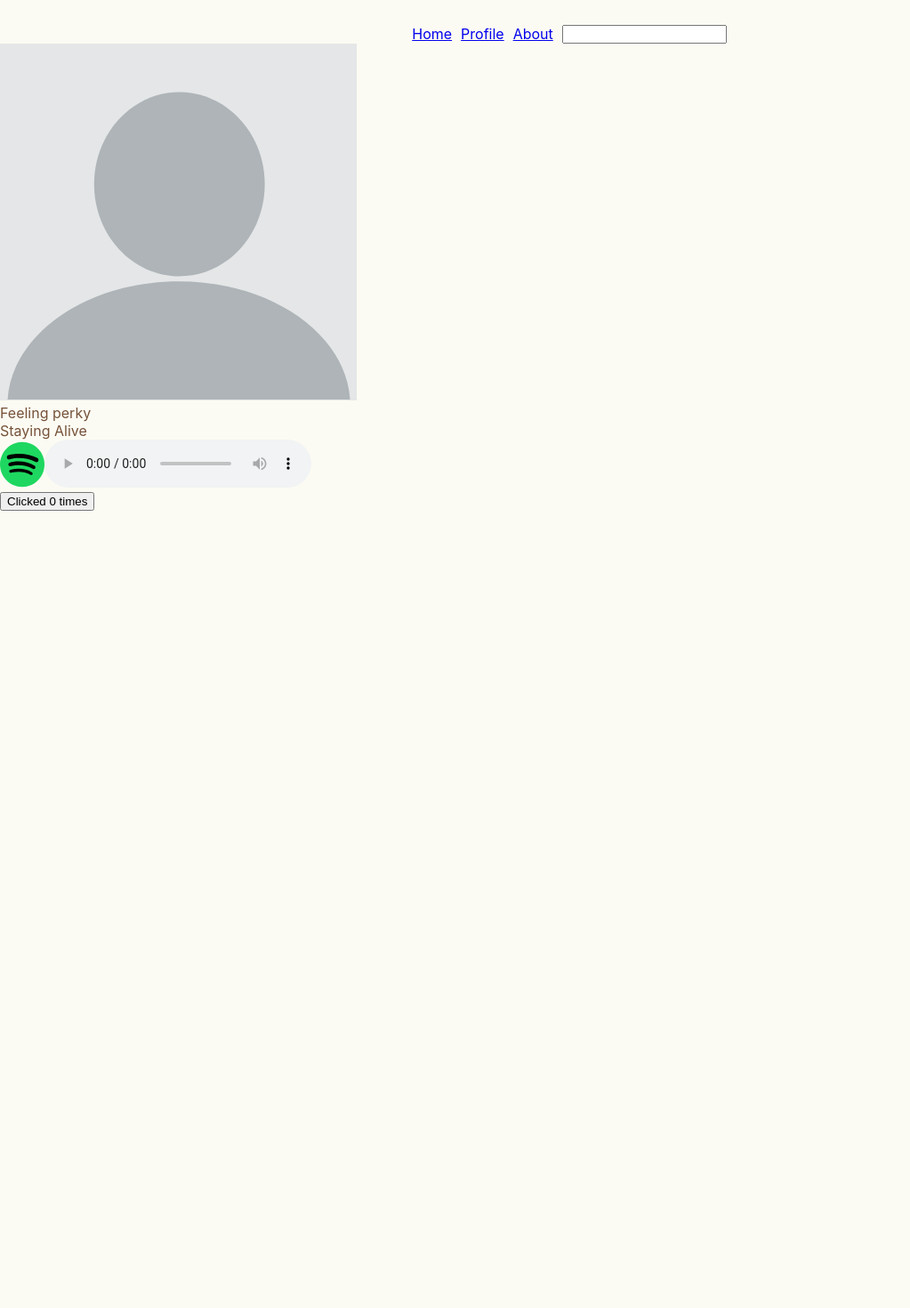
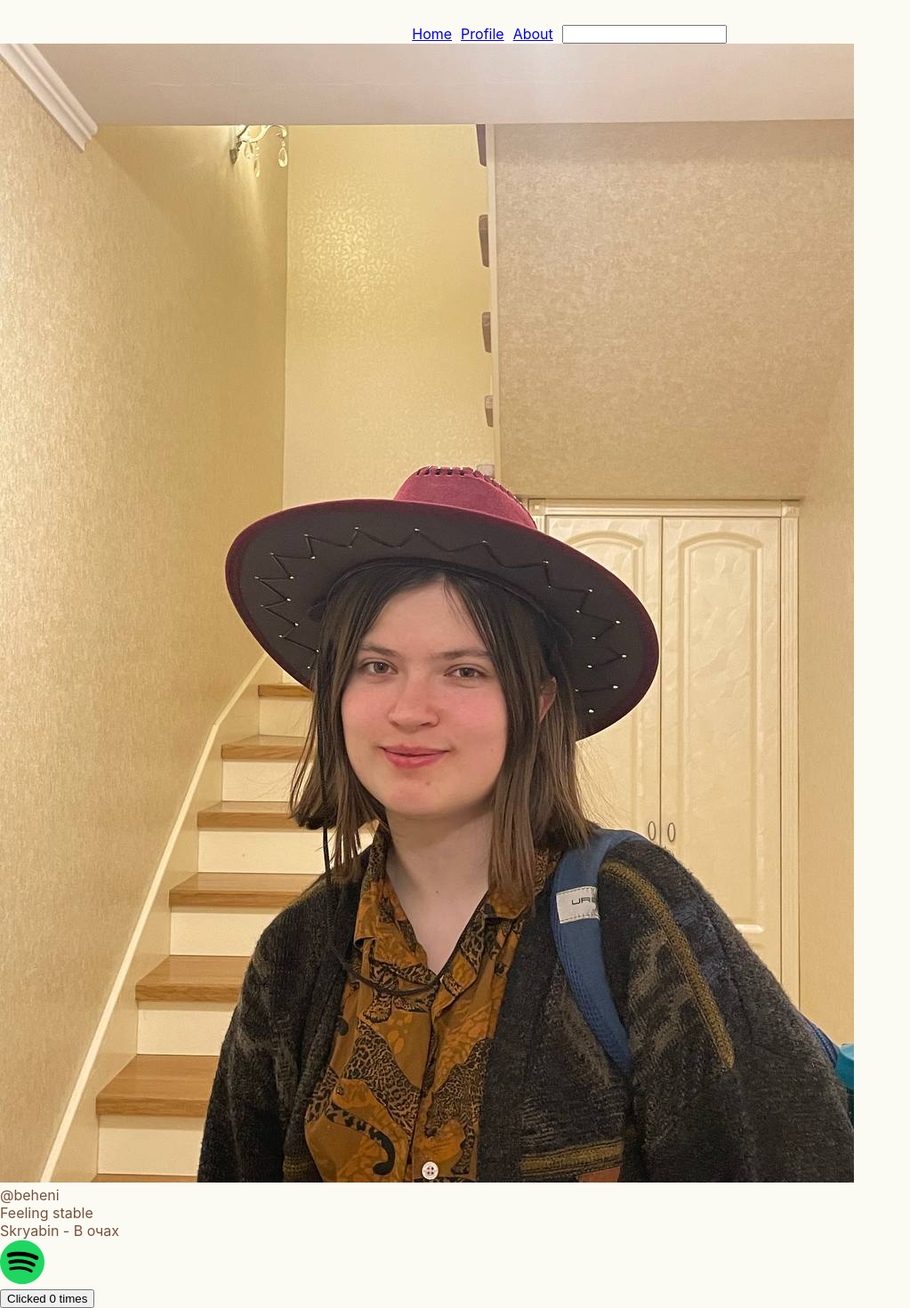
Before and after one commit to Siromanec/apz-headradio, a React (Create React App) app: page /profile in a window 1280 px wide. Shown: the part 96-1566 px from the top of the page at 89% size, without its empty margins (0-1023 px from the left). Before the commit the page ends 800 px from the top, so only its background shows below. Built offline with nearby package versions, Linux system fonts and the light colour scheme.

Commit message:
profile picture and stuff

```diff
--- /dev/null
+++ b/src/FileUpload.js
@@ -0,0 +1,4 @@
+export default function FileUpload(){
+    const changeHandler = () => {}
+    return <div className="FileUpload"><input type="file" onChange={changeHandler}></input></div>
+}
--- /dev/null
+++ b/src/Logo.css
@@ -0,0 +1,6 @@
+.Logo{
+    position: relative;
+    height: 100%;
+    width: auto;
+    left: 20px;
+}
--- /dev/null
+++ b/src/PhotoChange.js
@@ -0,0 +1,15 @@
+import React from "react"
+
+export default function PhotoChange({onClick}) {
+    const [file, setFile] = React.useState()
+    const changleHandler = (e) => {
+        setFile(e.target.files[0])
+    }
+
+
+    return <div className="PhotoChange">
+        <input type="file" onChange={changleHandler} />
+        Load new photo from computer
+        <button onClick={onClick}>Sumbit</button>
+    </div>
+}
--- a/src/Profile.js
+++ b/src/Profile.js
@@ -1,30 +1,39 @@
-import blankProfilePicture from "./blank-profile-picture.svg";
+import ProfilePicture from "./profile.jpg";
 import spotifyIcon from "./spotify_icon.svg";
 import ReactPlayer from "react-player/lazy";
 import ReactAudioPlayer from "react-audio-player";
 import song from "./staying-alive.mp3";
-function UserIcon() {
-  return;
-}
+import PhotoChange from "./PhotoChange";
+import React, {useState} from "react";
 
 export default function Profile() {
-  const songName = "Staying Alive";
+
+  const [photo, setPhoto] = useState(ProfilePicture)
+  const [show, setShow] = useState(false)
+  const songName = "Skryabin - В очах"
+  const submitHandler = (file) => {
+      const formData = new FormData();
+		  formData.append('File', photo);
+      fetch('https://freeimage.host/api/1/upload?key=6d207e02198a847aa98d0a2a901485a5', {method: "POST", body: formData, mode: 'no-cors'}).then((response)=>response.json()).then((result)=>{console.log(result)})
+  }
+  const handleClick = () => {window.location.replace("https://open.spotify.com/track/6yLOGWTvvVXyPBEJUkaFZG?si=6666fde48d6947a1")}
+  const handlePhoto = () => {setShow(show => true)}
   return (
     <main>
       <section>
-        <div className="profilePictureDiv">
-          <img src={blankProfilePicture} className="profilePicture" />
+        <div className="profilePictureDiv" onClick={handlePhoto}>
+          <img src={photo} className="profilePicture" />
+          {show ? <PhotoChange onClick={submitHandler}/> : null}
         </div>
+        <div className="tag">@beheni</div>
         <div className="status">
-          <span>Feeling perky</span>
+          <span>Feeling stable</span>
         </div>
       </section>
-      <section className="headRadio">
+      <div className="headRadio" onClick={handleClick}>
         <div>{songName}</div>
         <img src={spotifyIcon} style={{ width: "50px" }}></img>
-        <ReactAudioPlayer src={song} controls />
-
-      </section>
+      </div>
       <section className="recentDiary"></section>
     </main>
   );
```
Also changed, not shown: src/Logo.js (added, +13 -0 lines), src/PhotoChange.css (added), src/image.png (added), src/profile.jpg (added).
